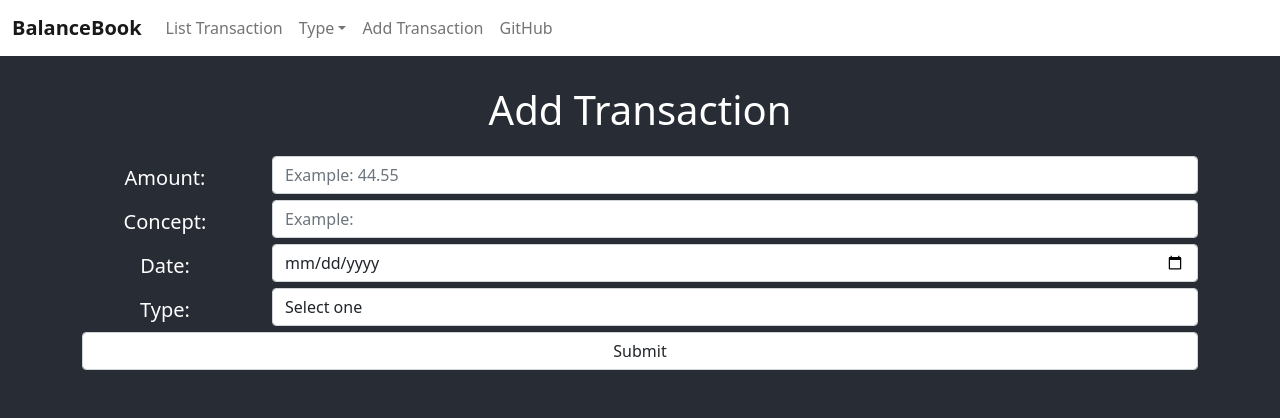
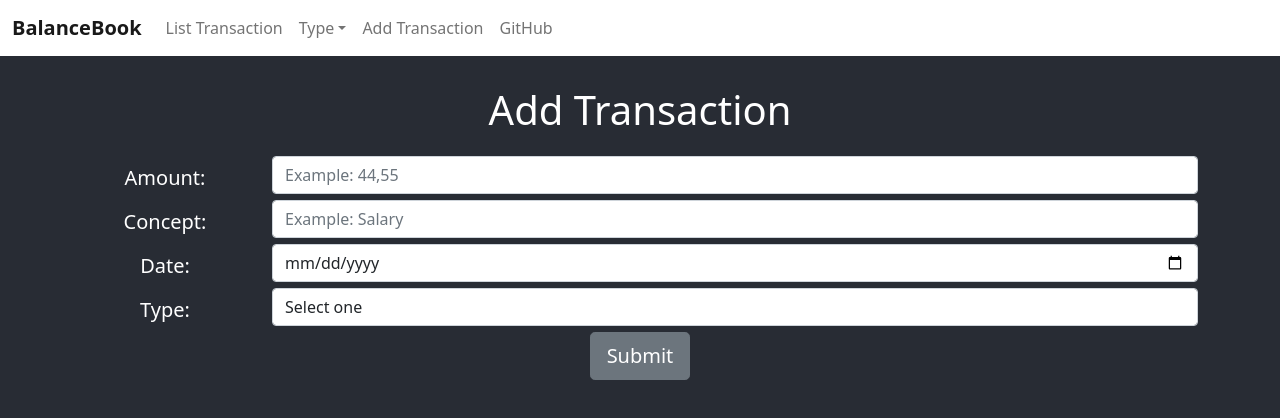
Before and after one commit to maxicuyo94/AlkemiFullstack, a React (Create React App) app in the folder client/: page /add in a window 1280 px wide. Shown: the top 418 px of the page. Built offline with nearby package versions, Linux system fonts and the light colour scheme.

Commit message:
order api and refact card an add

```diff
--- a/client/src/components/AddTransaction.js
+++ b/client/src/components/AddTransaction.js
@@ -1,30 +1,27 @@
-import axios from "axios";
-import React, { useState } from "react";
+import React from "react";
+import { apiRequest } from "../helpers/apiRequest";
 import { useHistory } from "react-router-dom";
 
-import { Col, Form, FormGroup, Input, Label } from "reactstrap";
+import { Button, Col, Form, FormGroup, Input, Label } from "reactstrap";
 
 export const AddTransaction = () => {
-  // const [transaction, setTransaction] = useState({});
   let history = useHistory();
 
   const handleSubmit = (e) => {
     e.preventDefault();
 
-    let reqOptions = {
-      url: "http://localhost:3001/transactions/add",
-      method: "POST",
-      data: {
-        concept: e.target[1].value,
-        amount: e.target[0].value,
-        date: e.target[2].value,
-        type: e.target[3].value,
-      },
+    let data = {
+      concept: e.target[1].value,
+      amount: e.target[0].value,
+      date: e.target[2].value,
+      type: e.target[3].value,
     };
 
-    axios.request(reqOptions).then(function (response) {
-      history.push("/");
-    });
+    apiRequest("POST", "/add", data)
+      .then(() => {
+        history.go(0);
+      })
+      .catch((e) => console.log(e));
   };
 
   return (
@@ -37,11 +34,11 @@ export const AddTransaction = () => {
         </Label>
         <Col sm={10}>
           <Input
-            type="float"
+            type="number"
+            step="0.01"
             name="amount"
             id="amount"
-            onChange={(e) => console.log(e)}
-            placeholder="Example: 44.55"
+            placeholder="Example: 44,55"
           />
         </Col>
       </FormGroup>
@@ -54,7 +51,7 @@ export const AddTransaction = () => {
             type="text"
             name="concept"
             id="concept"
-            placeholder="Example: "
+            placeholder="Example: Salary"
           />
         </Col>
       </FormGroup>
@@ -88,7 +85,10 @@ export const AddTransaction = () => {
           </Input>
         </Col>
       </FormGroup>
-      <Input type="submit">SUBMIT</Input>
+      <Button size="lg" block>
+        Submit
+      </Button>
+      {/* <Input type="submit">SUBMIT</Input> */}
     </Form>
   );
 };
--- a/client/src/components/LandingPage.js
+++ b/client/src/components/LandingPage.js
@@ -51,7 +51,6 @@ export const LandingPage = () => {
       </Card>
       <p className="fs-1 fw-bold">Last 10 transactions</p>
       <div className="card-columns ">
-        {/* <div className={"vstack gap-" + transactions.length}> */}
         {transactions?.map((tr, key) => {
           return <TransactionCard key={key} info={tr} />;
         })}
--- a/client/src/components/ListTransaction.js
+++ b/client/src/components/ListTransaction.js
@@ -26,10 +26,8 @@ export const ListTransaction = () => {
 
   return (
     <Container>
-      {/* <div className="d-flex justify-content-center"> */}
       <div className="card-columns ">
         <p className="fs-1 fw-bold">{presets[filter].title}Transactions</p>
-        {/* <div className={"vstack gap-" + list.length}> */}
         {list?.map((tr, key) => {
           return <TransactionCard key={key} info={tr} />;
         })}
--- a/client/src/components/TransactionCard.js
+++ b/client/src/components/TransactionCard.js
@@ -43,8 +43,8 @@ export const TransactionCard = ({ info }) => {
       style={{
         backgroundColor: "#282c34",
         borderColor: preset[info.type].color,
-        maxWidth: "700px",
-        alignSelf: "center",
+        // maxWidth: "700px",
+        // alignSelf: "center",
         marginTop: "1vh",
       }}
     >
--- a/client/src/index.js
+++ b/client/src/index.js
@@ -7,11 +7,11 @@ import { BrowserRouter } from "react-router-dom";
 import 'bootstrap/dist/css/bootstrap.min.css';
 
 ReactDOM.render(
-  <React.StrictMode>
+  // <React.StrictMode>
     <BrowserRouter>
       <App />
-    </BrowserRouter>
-  </React.StrictMode>,
+    </BrowserRouter>,
+  // </React.StrictMode>,
   document.getElementById("root")
 );
 
```
Also changed, not shown: 2 other files (tests, documents, lock files or other folders).
